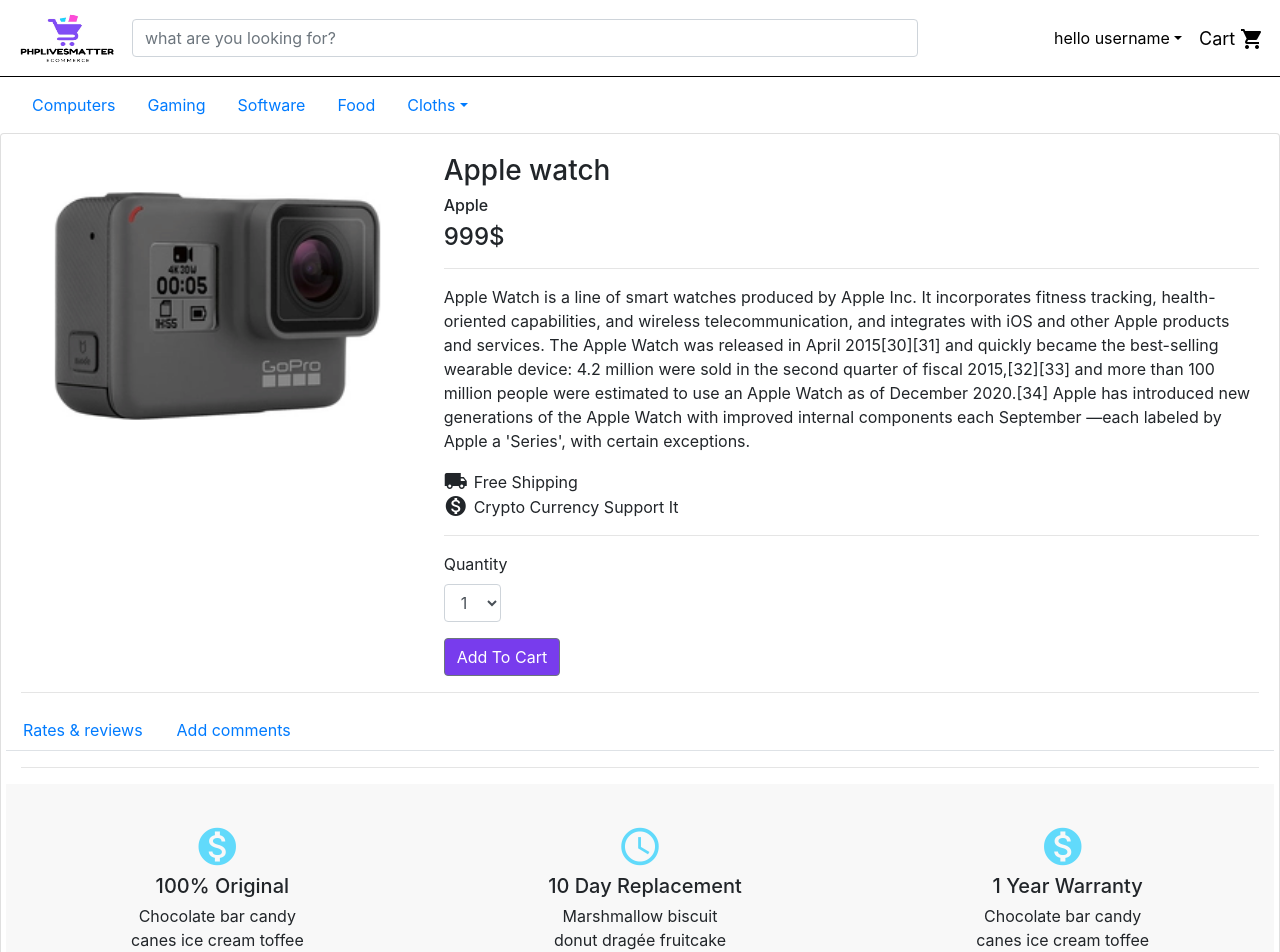
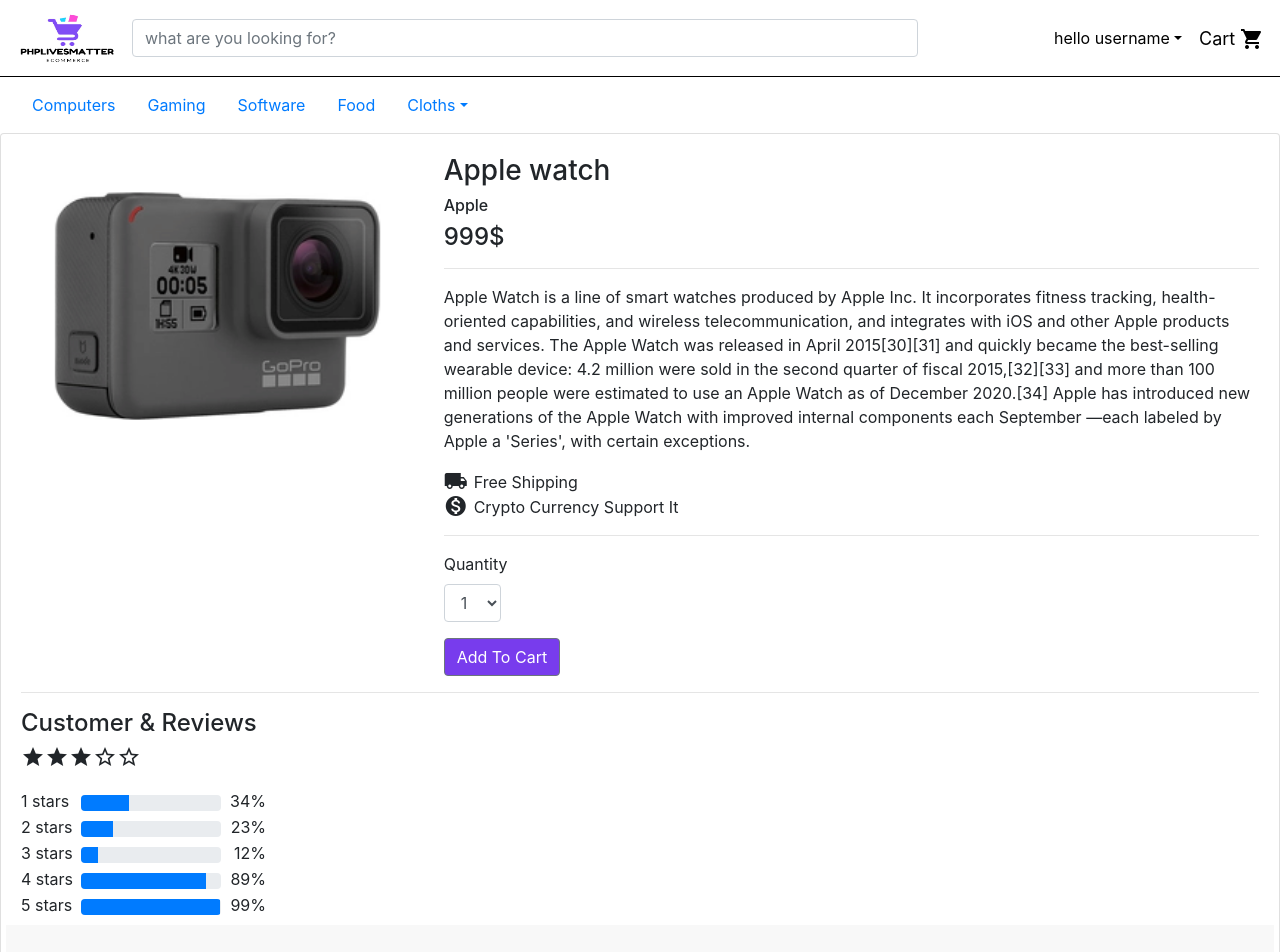
Before and after one commit to Mohammad-Alismael/cs476-project-frontend1.0.0, a React (Create React App) app: page /item-details/1 in a window 1280 px wide. Shown: the top 952 px of the page. Built offline with nearby package versions, Linux system fonts and the light colour scheme.

Commit message:
commenting feature

```diff
--- a/src/Components/ShopItem.js
+++ b/src/Components/ShopItem.js
@@ -30,7 +30,6 @@ class ShopItem extends Component {
         this.loadData()
             .then((data) => {
                 for (var i=0; i < this.props.rate; i++){
-                    console.log("@")
                     this.setState({stars : [...this.state.stars, <i className="material-icons ratingStars">star</i>]})
                 }
                 for (var j=0; j < 5 - this.props.rate; j++){
--- a/src/Pages/ItemDetails.js
+++ b/src/Pages/ItemDetails.js
@@ -2,7 +2,7 @@ import React, {Component} from 'react';
 import {
     Card, CardImg, Col, Row
     , FormGroup, Label, Input, Button,
-    CardTitle, CardBody, CardHeader, CardText, TabPane, TabContent, NavLink, NavItem, Nav, Container
+    CardTitle, CardBody, CardHeader, CardText, TabPane, TabContent, NavLink, NavItem, Nav, Container, Spinner, Progress
 } from "reactstrap";
 import tmp1 from '../Images/1.png';
 import '../Pages/css/ItemDetails.css'
@@ -16,14 +16,100 @@ class ItemDetails extends Component {
         description: "Apple Watch is a line of smart watches produced by Apple Inc. It incorporates fitness tracking, health-oriented capabilities, and wireless telecommunication, and integrates with iOS and other Apple products and services.\n" +
             "\n" +
             "The Apple Watch was released in April 2015[30][31] and quickly became the best-selling wearable device: 4.2 million were sold in the second quarter of fiscal 2015,[32][33] and more than 100 million people were estimated to use an Apple Watch as of December 2020.[34] Apple has introduced new generations of the Apple Watch with improved internal components each September —each labeled by Apple a 'Series', with certain exceptions.",
-        InStock : true,
+        rate : 3,
+        stars: [],
         price : '999',
-        brand : 'Apple'
+        brand : 'Apple',
+        loading: 'initial',
+        percentageRating :[
+            34,
+            23,
+            12,
+            89,
+            99
+        ],
+        comments :[
+            {
+                username: "ali",
+                text : "comment1",
+                date: "",
+                rate: 2,
+                status: "pending"
+            },
+            {
+                username: "ali2",
+                text : "comment2",
+                date: "",
+                rate: 3,
+                status: "approved"
+            }
+        ]
     }
-    toggle = tab => {
-        if(this.state.activeTab !== tab) this.setState({activeTab : tab});
+    loadData() {
+        var promise = new Promise((resolve, reject) => {
+            setTimeout(() => {
+                resolve('This is my data.');
+            }, 500);
+        });
+
+        return promise;
+    }
+    componentDidMount() {
+        this.setState({ loading: 'true' });
+
+
+        this.loadData()
+            .then((data) => {
+                for (var i=0; i < this.state.rate; i++){
+                    this.setState({stars : [...this.state.stars, <i className="material-icons ratingStars">star</i>]})
+                }
+                for (var j=0; j < 5 - this.state.rate; j++){
+                    this.setState({stars : [...this.state.stars, <i className="material-icons ratingStars">star_border</i>]})
+                }
+                this.setState({
+                    loading: 'false'
+                });
+            });
+        console.log(this.state.stars)
+    }
+
+    ratingsBars(stars,percentage){
+        return (
+            <div className={'ratingBars'}>
+                <p>{stars} stars</p>
+                <p>{percentage}%</p>
+                <Progress min={0} max={100} value={percentage} style={{width: '50%',marginLeft: '60px'}}/>
+
+            </div>
+        )
+    }
+    loadingComments(username,text,rate,status){
+        return(
+        <div>
+            <p>{username}</p>
+            <p>{text}</p>
+            <p></p>
+        </div>
+        )
     }
     render() {
+        if (this.state.loading === 'initial') {
+            return (
+                <div>
+                    <Spinner color="danger" />
+                </div>
+            );
+        }
+
+
+
+        if (this.state.loading === 'true') {
+            return (
+                <div>
+                    <Spinner color='rgb(120,60,237)' />
+                </div>
+            );
+        }
         return (
             <Card body>
                 <Row>
@@ -63,57 +149,30 @@ class ItemDetails extends Component {
                 </Row>
                 <hr></hr>
                 <Row>
-                    <Nav tabs style={{background : 'transparent',width: '100%'}}>
-                        <NavItem>
-                            <NavLink
-                                    className={classNames({ active: this.state.activeTab === '1' })}
-                                    onClick={() => { this.toggle('1'); }}
-                                >
-                                    Rates & reviews
-                                </NavLink>
-                            </NavItem>
-                            <NavItem>
-                                <NavLink
-                                    className={classNames({ active: this.state.activeTab === '2' })}
-                                    onClick={() => { this.toggle('2'); }}
-                                >
-                                    Add comments
-                                </NavLink>
-                            </NavItem>
-                        </Nav>
-                        <TabContent activeTab={this.state.activeTab}>
-                            <TabPane tabId="1">
-                                <Container body style={{background : 'red',width: '100%'}}>
-                                        <Row>
-                                            <Col xl={4}>
-                                                <Card>
-                                                    hello1
-                                                </Card>
-                                            </Col>
-                                            <Col xl={8}>
-                                                <Card>
-                                                    hello2
-                                                </Card>
-                                            </Col>
-                                        </Row>
-                                </Container>
-                            </TabPane>
-                            <TabPane tabId="2">
-                                <Row>
-                                    <Col>
-                                        <Card body>
-                                                <FormGroup>
-                                                    <Label for="exampleText">Text Area</Label>
-                                                    <Input type="textarea" name="text" id="exampleText" />
-                                                </FormGroup>
-                                            <Button id={'btn'}>Add comment</Button>
-                                        </Card>
-                                    </Col>
-                                </Row>
-                            </TabPane>
-                        </TabContent>
+                    <Col xl={3}>
+                        <div className="addComments">
+                            <h4>Customer & Reviews</h4>
+                            <div style={{marginBottom: '20px'}}>
+                                {this.state.stars}
+                            </div>
+                            <div>
+                                {
+                                    this.state.percentageRating.map((element,index)=>{
+                                       return ( this.ratingsBars(index+1,element))
+                                    })
+                                }
+                            </div>
+                        </div>
+                    </Col>
+                    <Col xl={9}>
+                        <div className="addComments">
+                            <div>
+
+                            </div>
+                        </div>
+                    </Col>
                 </Row>
-                <hr></hr>
+
                 <Row style={{background : 'rgb(248,248,248)'}}>
                     <Col>
                         <Card className={'granteeCard'}>
--- a/src/Pages/css/ItemDetails.css
+++ b/src/Pages/css/ItemDetails.css
@@ -29,7 +29,25 @@
     transform: translateX(-50%);
     text-align: center;
 }
-.ratings{
-    background: orange;
-    width: 100%;
+.ratingBars{
+    position: relative;
+    width: 280px;
+    /*background: orange;*/
+    margin-bottom: 10px;
 }
+.ratingBars p{
+   margin: 0;
+}
+.ratingBars p:nth-child(1){
+    position: absolute;
+    top: -6px;
+}
+.ratingBars p:nth-child(2){
+    position: absolute;
+    top: -6px;
+    right: 35px;
+}
+#ratingsInNumber{
+    display: block;
+    margin: 0;
+}
```
